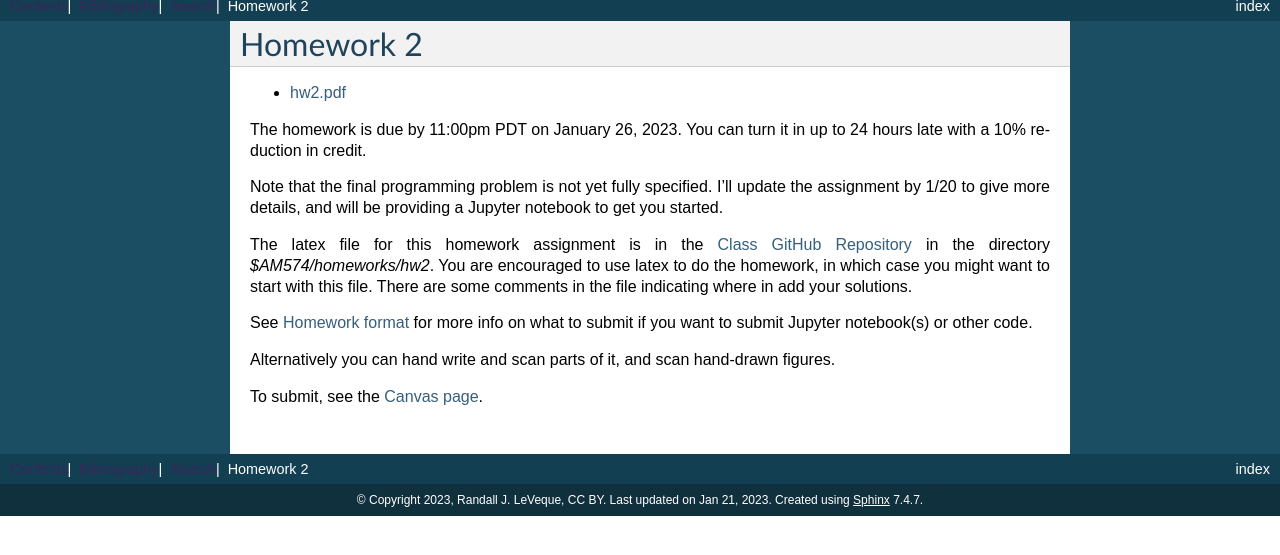
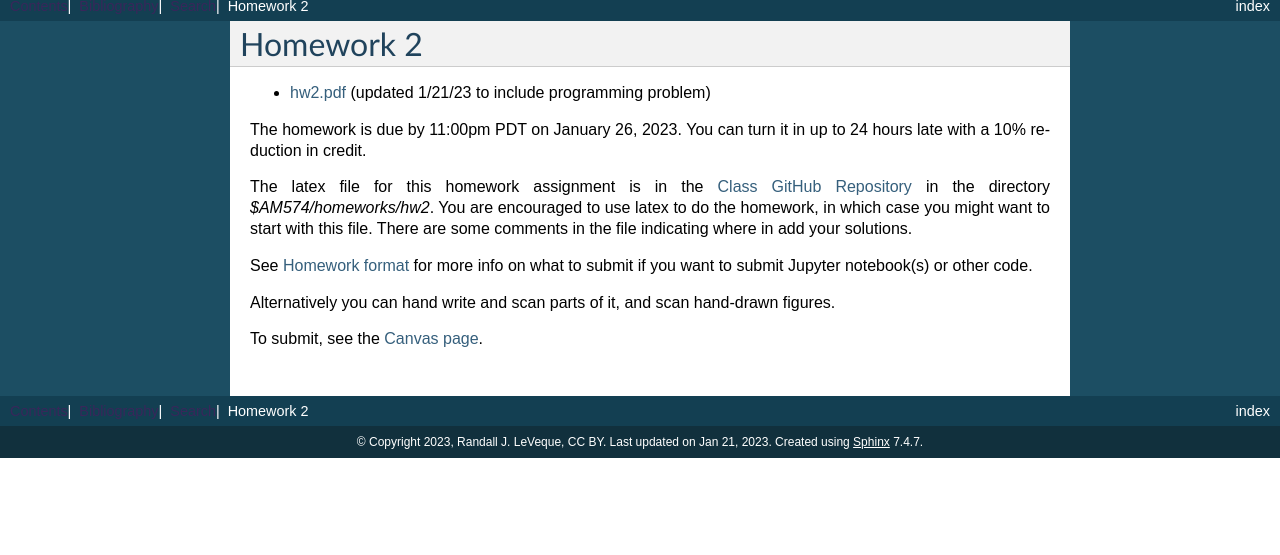
Before and after one commit to rjleveque/amath574w2023, a Sphinx documentation site: the page built from sphinx/homework2.rst, in a window 1280 px wide, cut to the strip 344-899 px from the top of the page. Built offline with Sphinx 7.4.7, drawn with Linux system fonts in a browser that asks for light colours.

Commit message:
hw2 updated with programming problem

```diff
--- a/sphinx/homework2.rst
+++ b/sphinx/homework2.rst
@@ -5,14 +5,11 @@
 Homework 2
 =============================================================
 
-- `hw2.pdf <_static/hw2.pdf>`_
+- `hw2.pdf <_static/hw2.pdf>`_ (updated 1/21/23 to include programming
+  problem)
 
 The homework is due by 11:00pm PDT on January 26, 2023.  You can turn it in
 up to 24 hours late with a 10% reduction in credit.
-
-Note that the final programming problem is not yet fully specified. I'll
-update the assignment by 1/20 to give more details, and will be providing a
-Jupyter notebook to get you started.
 
 The latex file for this homework assignment is in the :ref:`class_repos` in the
 directory `$AM574/homeworks/hw2`.  You are encouraged to use latex to do the
```
Also changed, not shown: 6 other files.
